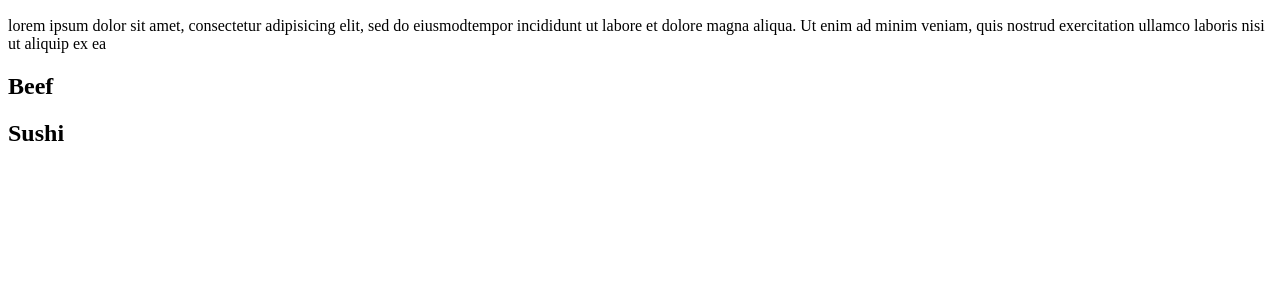
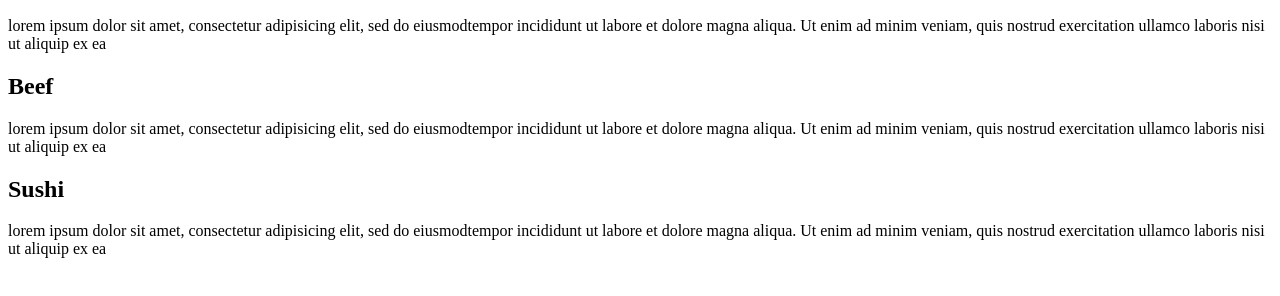
Before and after one commit to Coolwebsitedesign/module2-solution, a plain HTML site: page index.html in a window 1280 px wide. Shown: the part 136-432 px from the top of the page. Drawn offline with Linux system fonts and the light colour scheme.

Commit message:
Update index.html

```diff
--- a/index.html
+++ b/index.html
@@ -11,13 +11,13 @@
   </p>
  </div>
  <div>
-  <h2>Beef</h2>
-  <p>
+ <h2>Beef</h2>
+  <p>lorem ipsum dolor sit amet, consectetur adipisicing elit, sed do eiusmodtempor incididunt ut labore et dolore magna aliqua. Ut enim ad minim veniam, quis nostrud exercitation ullamco laboris nisi ut aliquip ex ea
   </p>
  </div>
  <div>
   <h2>Sushi</h2>
-  <p>
+  <p>lorem ipsum dolor sit amet, consectetur adipisicing elit, sed do eiusmodtempor incididunt ut labore et dolore magna aliqua. Ut enim ad minim veniam, quis nostrud exercitation ullamco laboris nisi ut aliquip ex ea
   </p>
  </div>
 </body>
```
